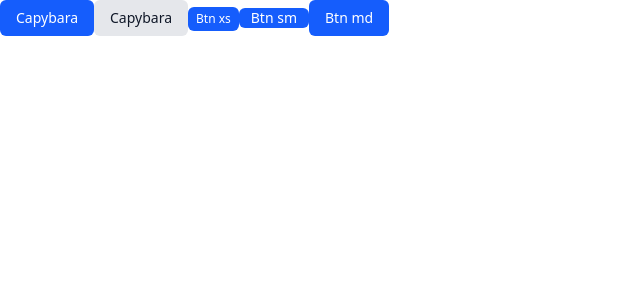
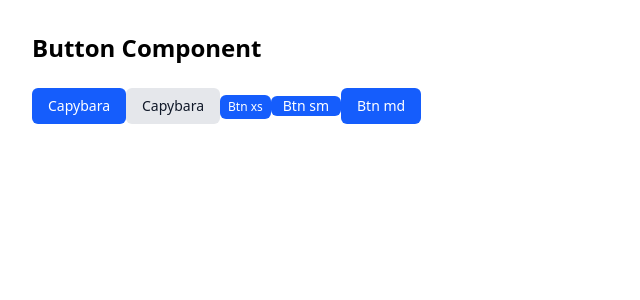
Before and after one commit to hahafiz/design-system, a React (Vite) app: page / in a window 1280 px wide. Shown: the top 300 px of the page, without its empty margins (0-640 px from the left). Built offline with nearby package versions, Linux system fonts and the light colour scheme.

Commit message:
more btn component progress

```diff
--- a/src/App.jsx
+++ b/src/App.jsx
@@ -1,17 +1,13 @@
 import { useState } from "react";
 import "./App.css";
-import Button from "./components/Button/Button.jsx";
+import ButtonDemo from "./components/Button/ButtonDemo.jsx";
 
 function App() {
   const [count, setCount] = useState(0);
 
   return (
     <>
-      <Button variant="primary">Capybara</Button>
-      <Button variant="secondary">Capybara</Button>
-      <Button size="xs">Btn xs</Button>
-      <Button size="sm">Btn sm</Button>
-      <Button size="md">Btn md</Button>
+      <ButtonDemo />
     </>
   );
 }
--- a/src/components/Button/Button.jsx
+++ b/src/components/Button/Button.jsx
@@ -1,7 +1,19 @@
 import React from "react";
 import PropTypes from "prop-types";
 
-const Button = ({ children, variant = "primary", size = "md", ...props }) => {
+const Button = ({
+  children,
+  variant = "primary",
+  size = "md",
+  disabled = false,
+  fullWidth = false,
+  onClick,
+  type = "button",
+  leftIcon,
+  rightIcon,
+  className = "",
+  ...props
+}) => {
   // base styling for all buttons
   const baseClasses =
     "inline-flex items-center justify center font-medium rounded-md focus:outline-none focus:ring-2 focus:ring-offset-2 transition-colors";
@@ -11,6 +23,11 @@ const Button = ({ children, variant = "primary", size = "md", ...props }) => {
     primary: "bg-blue-600 hover:bg-blue-700 text-white focus:ring-blue-500",
     secondary:
       "bg-gray-200 hover:bg-gray-300 text-gray-900 focus:ring-gray-500",
+    success: "bg-green-600 hover:bg-green-700 text-white focus:ring-green-500",
+    danger: "bg-red-600 hover:bg-red-700 text-white focus:ring-red-500",
+    outline:
+      "bg-transparent border border-gray-300 text-gray-700 hover:bg-gray-50 focus:ring-gray-500",
+    ghost: "bg-transparet hover:bg-gray-100 text-gray-700 focus:ring-gray-500",
   };
 
   // size styling
@@ -22,24 +39,55 @@ const Button = ({ children, variant = "primary", size = "md", ...props }) => {
     xl: "py-3 px-6 text-lg",
   };
 
-  // combine classes
+  // additional classes styling
+  const stateClasses = {
+    disabled: "opacity-50 cursor-not-allowed",
+    fullWidth: "w-full",
+  };
+
+  // combine all classes
   const buttonClasses = [
     baseClasses,
     variantClasses[variant],
     sizeClasses[size],
+    disabled ? stateClasses.disabled : "",
+    fullWidth ? stateClasses.fullWidth : "",
+    className,
   ].join(" ");
 
   return (
-    <button className={buttonClasses} {...props}>
+    <button
+      type={type}
+      className={buttonClasses}
+      disabled={disabled}
+      onClick={disabled ? undefined : onClick}
+      {...props}
+    >
+      {leftIcon && <span className="mr-2">{leftIcon}</span>}
       {children}
+      {rightIcon && <span className="mr-2">{rightIcon}</span>}
     </button>
   );
 };
 
 Button.propTypes = {
   children: PropTypes.node.isRequired,
-  variant: PropTypes.oneOf(["primary", "secondary"]),
+  variant: PropTypes.oneOf([
+    "primary",
+    "secondary",
+    "success",
+    "danger",
+    "outline",
+    "ghost",
+  ]),
   size: PropTypes.oneOf(["xs", "sm", "md", "lg", "xl"]),
+  disabled: PropTypes.bool,
+  fullWidth: PropTypes.bool,
+  onClick: PropTypes.func,
+  type: PropTypes.oneOf(["button", "submit", "reset"]),
+  leftIcon: PropTypes.node,
+  rightIcon: PropTypes.node,
+  className: PropTypes.string,
 };
 
 export default Button;
--- /dev/null
+++ b/src/components/Button/ButtonDemo.jsx
@@ -0,0 +1,17 @@
+import React from "react";
+import Button from "./Button.jsx";
+
+const ButtonDemo = () => {
+  return (
+    <div className="p-8 space-y-8">
+      <h1 className="text-2xl font-bold mb-6">Button Component</h1>
+      <Button variant="primary">Capybara</Button>
+      <Button variant="secondary">Capybara</Button>
+      <Button size="xs">Btn xs</Button>
+      <Button size="sm">Btn sm</Button>
+      <Button size="md">Btn md</Button>
+    </div>
+  );
+};
+
+export default ButtonDemo;
```
Also changed, not shown: src/components/Card/Card.jsx (added), src/components/Card/CardDemo.jsx (added), src/components/Input/Input.jsx (added), src/components/Input/InputDemo.jsx (added), src/components/Modal/Modal.jsx (added), src/components/Modal/ModalDemo.jsx (added).
